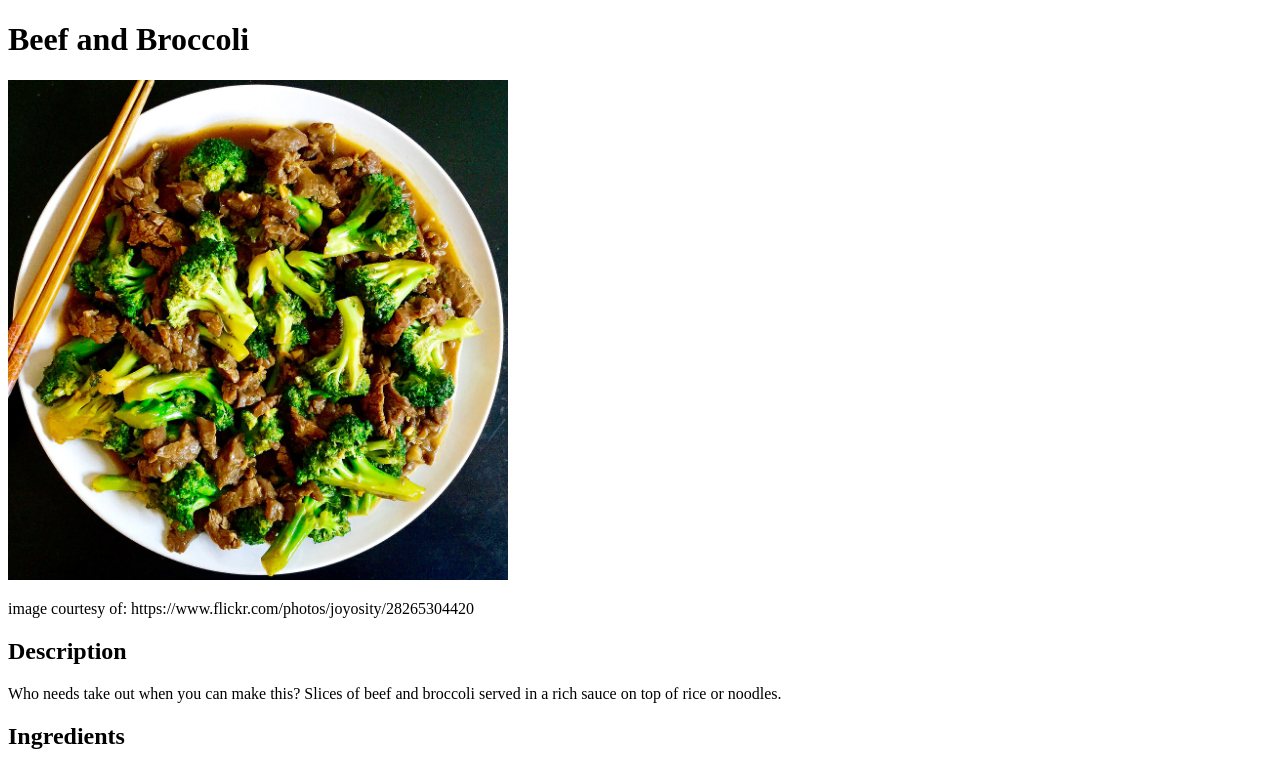
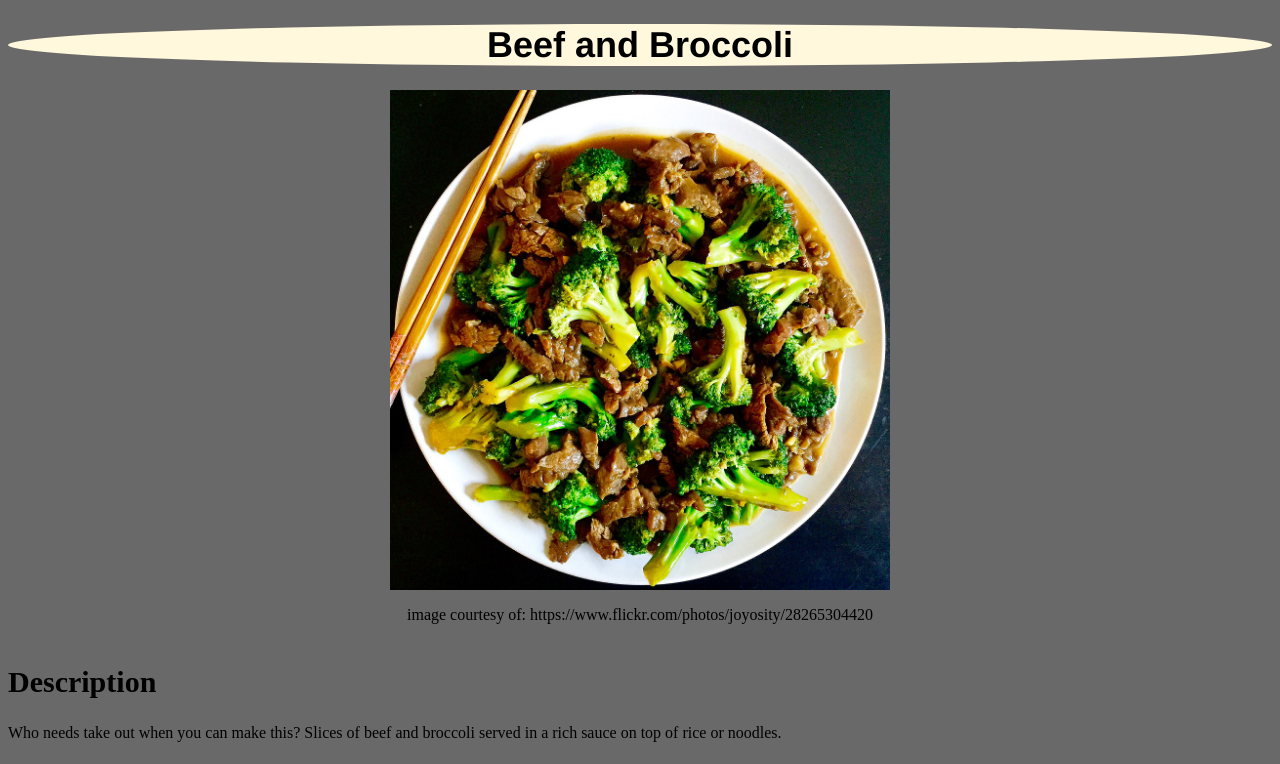
Before and after one commit to dtcoops/odin-recipes, a plain HTML site: page pages/beefnbroc.html in a window 1280 px wide. Shown: the top 764 px of the page. Drawn offline with Linux system fonts and the light colour scheme.

Commit message:
Style Recipes
Add CSS to pages, modify recipe.html to all share same stylesheet

```diff
--- a/pages/beefnbroc.html
+++ b/pages/beefnbroc.html
@@ -5,12 +5,17 @@
         <meta charset="UTF-8">
         <meta name="viewport" content="width=device-width, initial-scale=1.0">
         <title>Beef and Broccoli</title>
+        <link href="../styles/index.css" rel="stylesheet">
+        <link href="../styles/recipe.css" rel="stylesheet">
     </head>
     <body>
         <h1>Beef and Broccoli</h1>
 
-        <img src="../imgs/beefBroccoli.jpg" alt="Beef and broccoli" height="500" width="500">
-        <p>image courtesy of: https://www.flickr.com/photos/joyosity/28265304420</p>
+        <div class="imageContainer">
+            <img src="../imgs/beefBroccoli.jpg" alt="Beef and broccoli" height="500" width="500">
+            <p>image courtesy of: https://www.flickr.com/photos/joyosity/28265304420</p>
+        </div>
+
 
         <h2>Description</h2>
         <p>Who needs take out when you can make this? Slices of beef and broccoli served in a rich sauce on top of rice or noodles. </p>
--- /dev/null
+++ b/styles/recipe.css
@@ -0,0 +1,17 @@
+li{
+    font-size: 40px;
+}
+
+.imageContainer{
+    display: grid;
+    place-items: center;
+}
+
+h2{
+    font-weight: bold;
+    font-size: 30px;
+}
+
+p{
+    font-size: 16px;
+}
```
Also changed, not shown: pages/brusseltaco.html (+5 -2 lines), pages/gyoza.html (+5 -1 lines).
